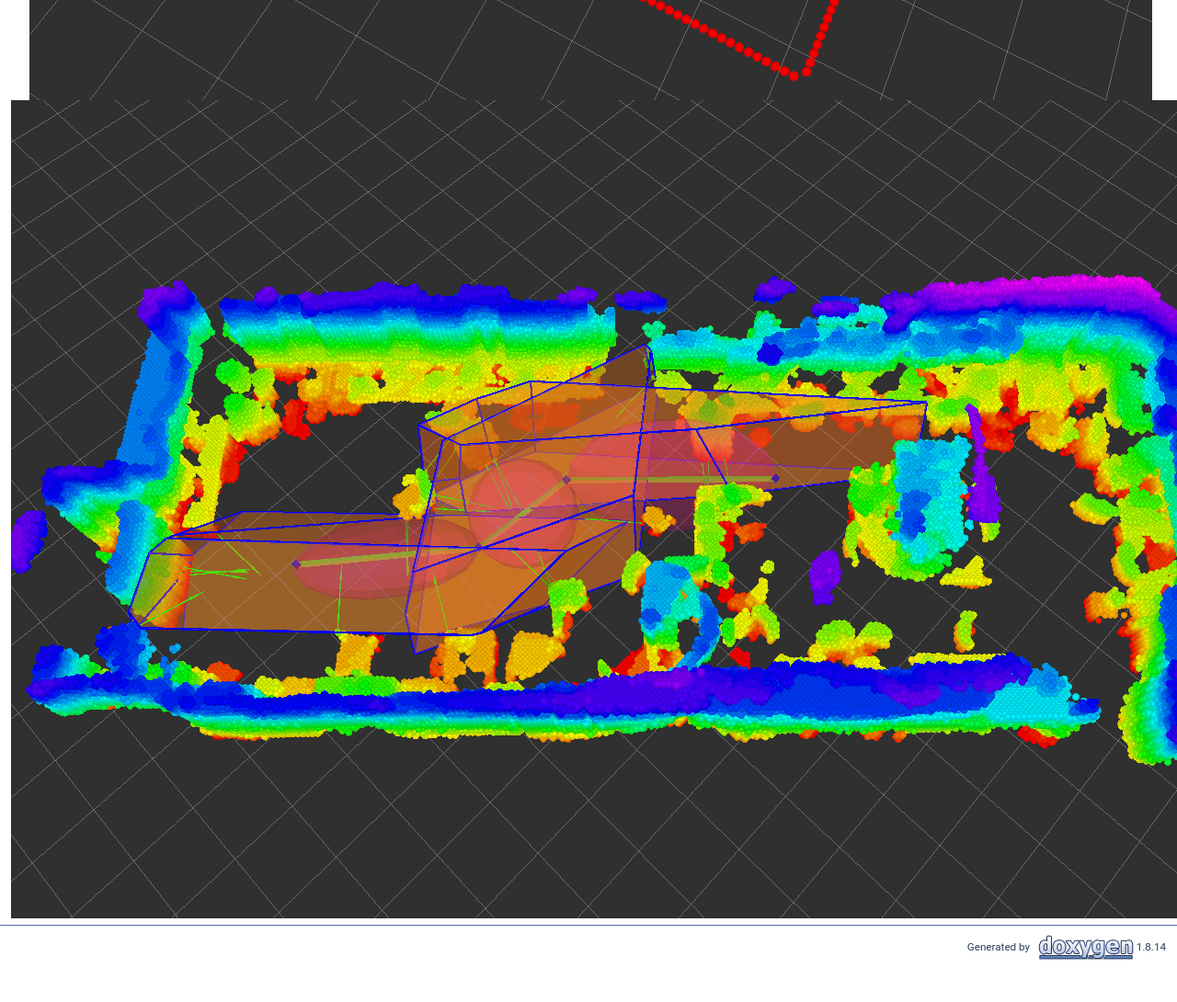
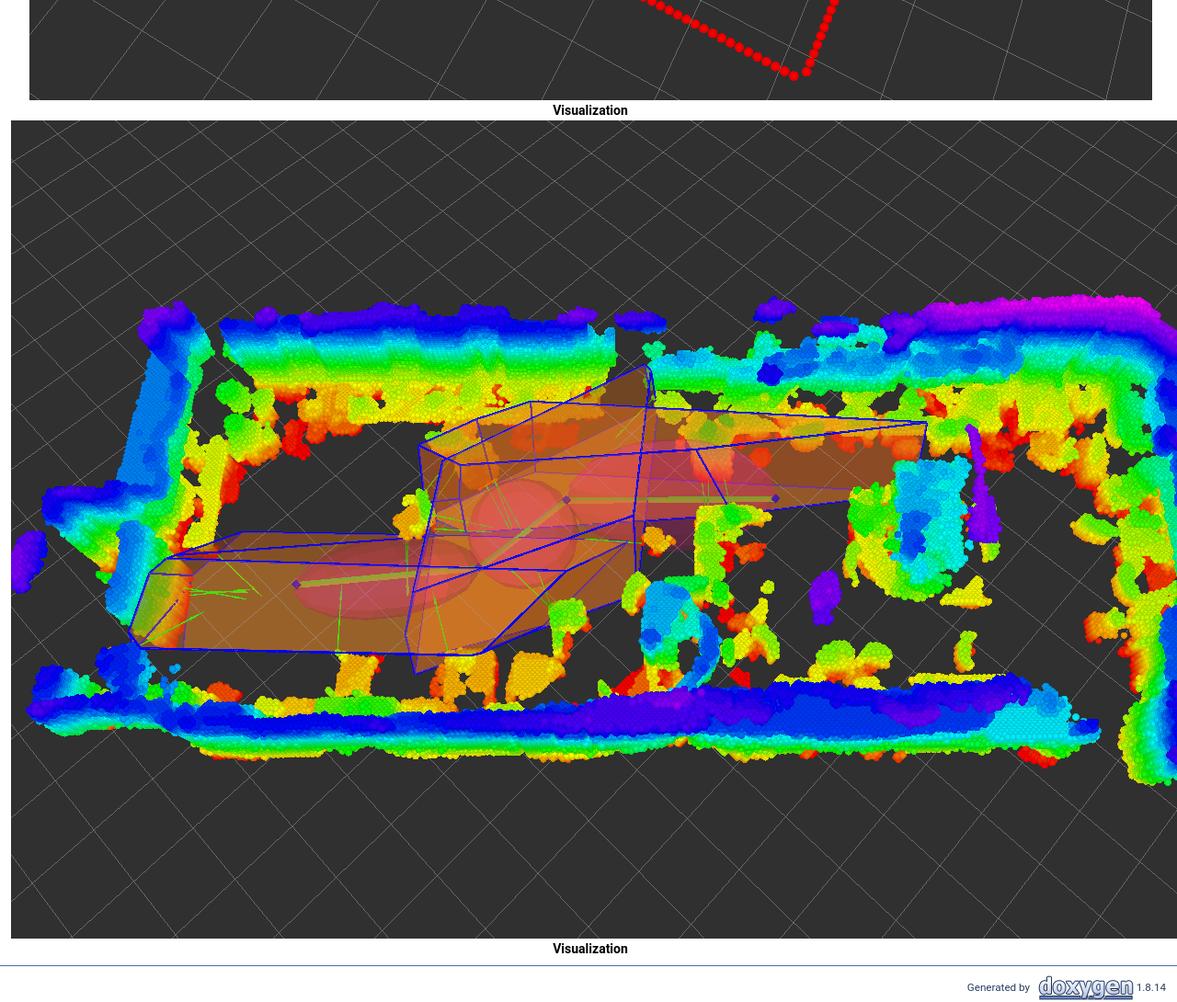
Before and after one commit to sikang/DecompUtil, a plain HTML site: page docs/index.html in a window 1280 px wide. Shown: the part 960-2050 px from the top of the page at 92% size. Before the commit the page ends 2006 px from the top, so only its background shows below. Drawn offline with Linux system fonts and the light colour scheme.

Commit message:
sync images

```diff
--- a/docs/index.html
+++ b/docs/index.html
@@ -65,12 +65,14 @@ $(function() {
 </div><!--header-->
 <div class="contents">
 <div class="textblock"><div class="image">
-<img src="../sample/sample1.png" alt="Visualization"/>
-</div>
- <div class="image">
-<img src="../sample/sample2.png" alt="Visualization"/>
-</div>
- </div></div><!-- contents -->
+<img src="sample1.png" alt="sample1.png"/>
+<div class="caption">
+Visualization</div></div>
+<div class="image">
+<img src="sample2.png" alt="sample2.png"/>
+<div class="caption">
+Visualization</div></div>
+</div></div><!-- contents -->
 <!-- start footer part -->
 <hr class="footer"/><address class="footer"><small>
 Generated by &#160;<a href="http://www.doxygen.org/index.html">
```
Also changed, not shown: docs/sample1.png (added), docs/sample2.png (added), 2 other files.
